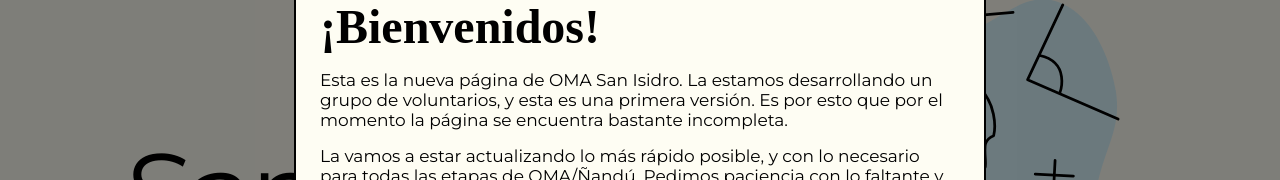
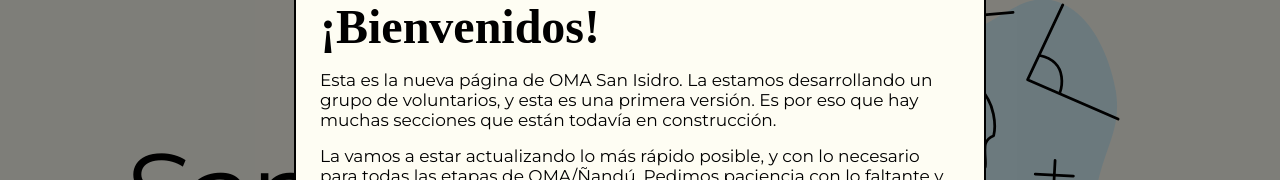
Before and after one commit to JZylber/oma-san-isidro, a Next.js app: page / in a window 1280 px wide. Shown: the part 156-336 px from the top of the page. Built offline with nearby package versions, Linux system fonts and the light colour scheme; no server answers; the database is empty; a web font is replaced by a local one.

Commit message:
fix(popup): made beggining text more positive

```diff
--- a/components/Popups/HomeModal.tsx
+++ b/components/Popups/HomeModal.tsx
@@ -20,7 +20,7 @@ const HomeModal = ({open,setOpen}:HomeModalProps) => {
       <div className={styles.modal_overlay}>
         <div className={styles.modal_content}>
           <h1>¡Bienvenidos!</h1>
-          <p>Esta es la nueva página de OMA San Isidro. La estamos desarrollando un grupo de voluntarios, y esta es una primera versión. Es por esto que por el momento la página se encuentra bastante incompleta.</p>
+          <p>Esta es la nueva página de OMA San Isidro. La estamos desarrollando un grupo de voluntarios, y esta es una primera versión. Es por eso que hay muchas secciones que están todavía en construcción.</p>
           <p>La vamos a estar actualizando lo más rápido posible, y con lo necesario para todas las etapas de OMA/Ñandú. Pedimos paciencia con lo faltante y con los cambios que se hagan.</p>
           <p>Es posible (probable) que la página tenga errores o algunas cosas sean confusas. Somos voluntarios, y por eso cualquier error/problema/feedback nos encantaría que nos manden un mail a: <a href='mailto:omasanisidro.devs@gmail.com'>omasanisidro.devs@gmail.com</a>. ¡OMA San Isidro la hacemos entre todos!</p>
           <span className={styles.modal_content_signature}>Equipo de desarrollo OMA San Isidro</span>
```
